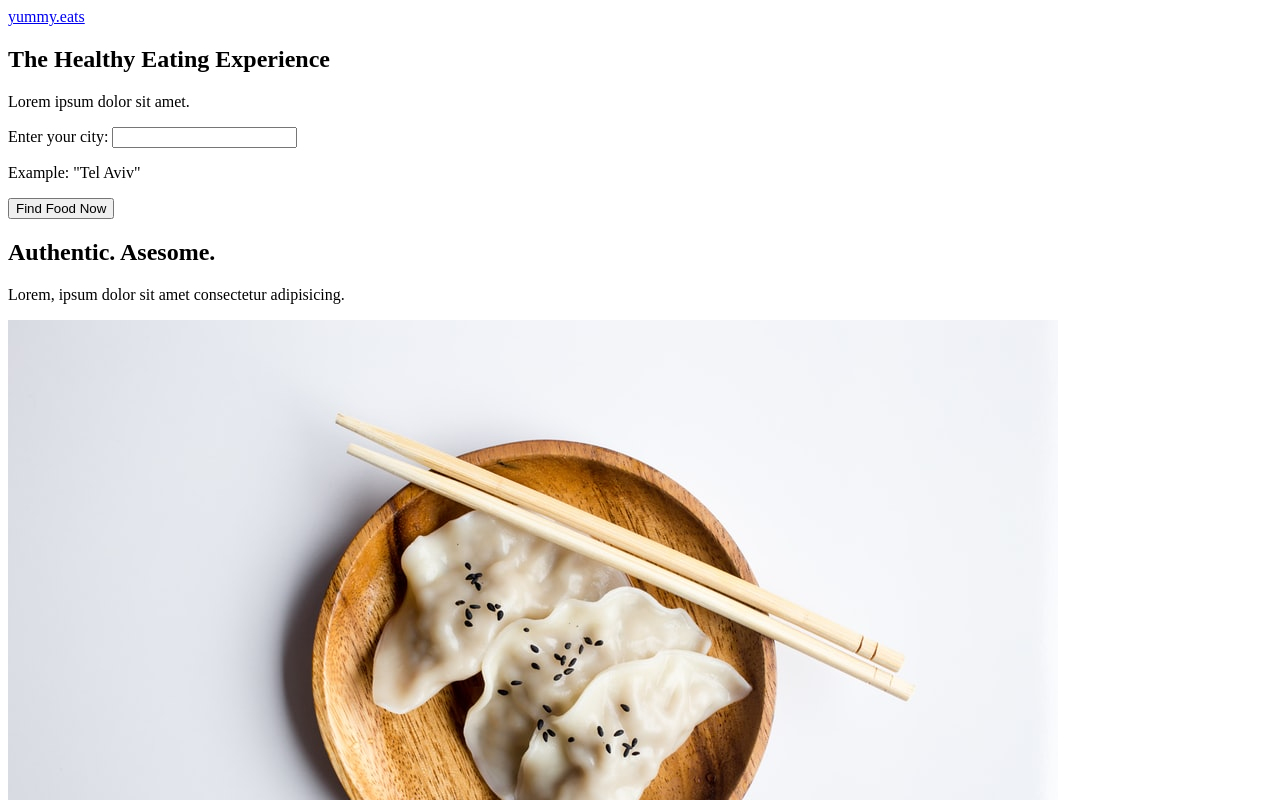
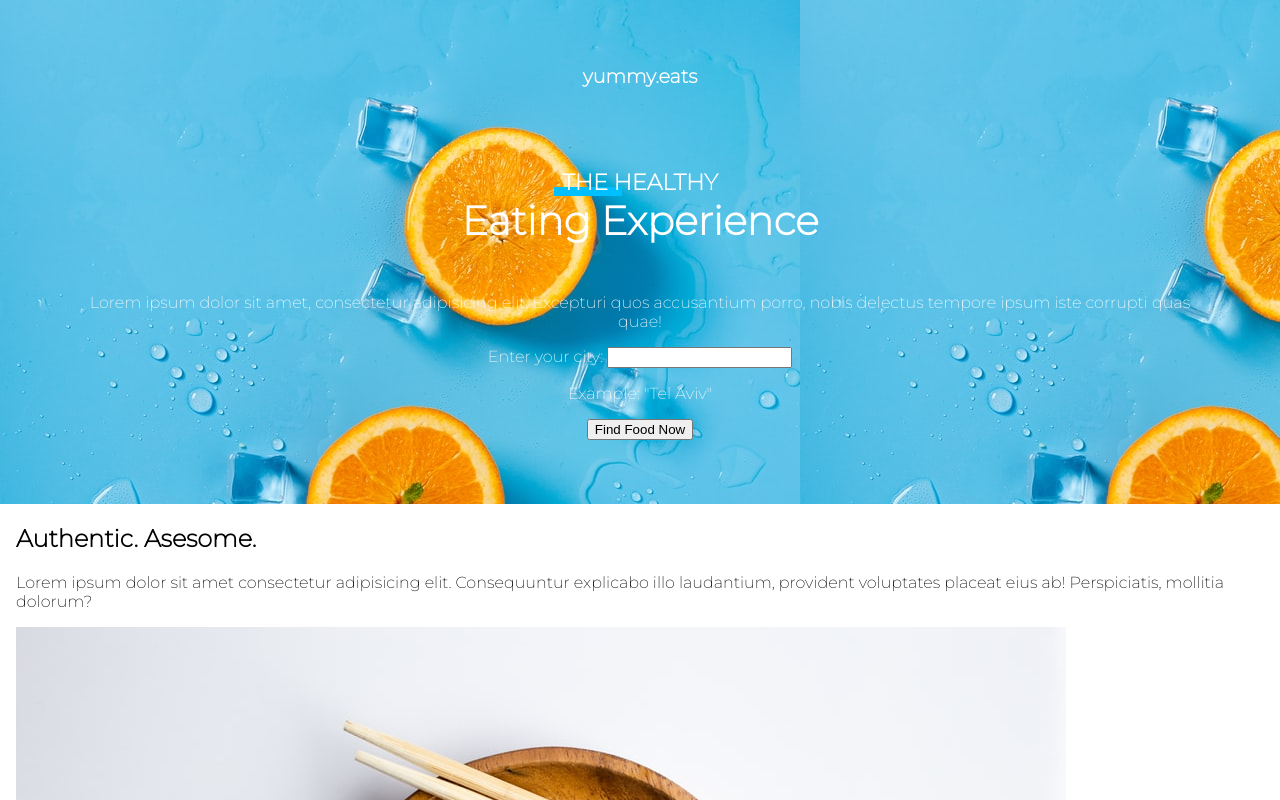
Before and after one commit to Tzion/web-dev-crash-course, a plain HTML site: page index.html in a window 1280 px wide. Shown: the top 800 px of the page. Drawn offline with Linux system fonts and the light colour scheme.

Commit message:
css style

```diff
--- a/css/main.css
+++ b/css/main.css
@@ -0,0 +1,53 @@
+@import url('https://fonts.googleapis.com/css2?family=Montserrat:wght@200&family=Open+Sans:ital,wght@0,600;1,300&display=swap');
+
+body {
+    font-family: 'Montserrat', sans-serif;
+    margin: 0px;
+}
+
+.hero-bg{
+    background: #307d99 url('../images/oranges.jpg');
+    color: white;
+    text-align: center;
+    padding: 4em;
+
+}
+
+header {
+        padding: 1em, 0;
+    }
+
+.hero-bg a {
+   color: rgb(255, 255, 255);
+   text-decoration: none;
+   font-weight: bold;
+   font-size: 1.2rem
+}
+
+section {
+    margin: 0 1em;
+}
+
+h1 {
+    font-size: 2.5rem;
+    margin: 2em 0 1.2em;
+}
+
+h1 span {
+    text-transform: uppercase;
+    display: block;
+    font-size: 1.4rem;
+    position: relative;
+    z-index: 0;
+}
+
+h1 span::before{
+    content: ' ';
+    position: absolute;
+    width: 3em;
+    background: #00bfff;
+    height: 0.4em;
+    bottom: 0;
+    z-index: -1;
+    margin-left: -.35em;
+}
--- a/index.html
+++ b/index.html
@@ -17,7 +17,7 @@
             </header>
 
             <h1><span>The Healthy</span> Eating Experience</h1>
-            <p>Lorem ipsum dolor sit amet.</p>
+            <p>Lorem ipsum dolor sit amet, consectetur adipisicing elit. Excepturi quos accusantium porro, nobis delectus tempore ipsum iste corrupti quas quae!</p>
             <div class="form-container">
                 <form action="">
                     <div class="form-container">
@@ -38,7 +38,7 @@
     <section class="authentic">
         <div class="right-col">
             <h2>Authentic. Asesome.</h2>
-            <p>Lorem, ipsum dolor sit amet consectetur adipisicing.
+            <p>Lorem ipsum dolor sit amet consectetur adipisicing elit. Consequuntur explicabo illo laudantium, provident voluptates placeat eius ab! Perspiciatis, mollitia dolorum?
             </p>
         </div>
         <img src="images/bowl.jpg" alt="Picture of bowl">
```
